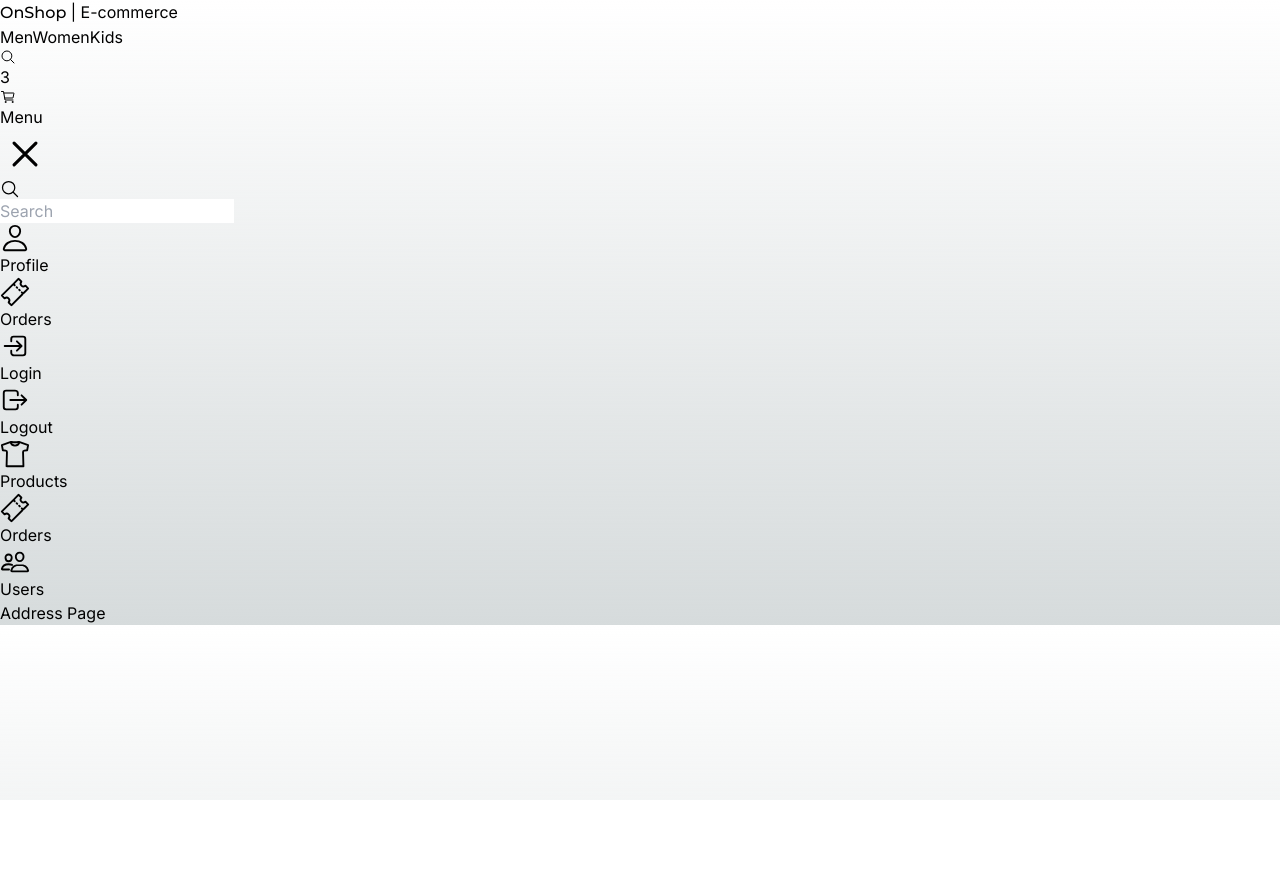
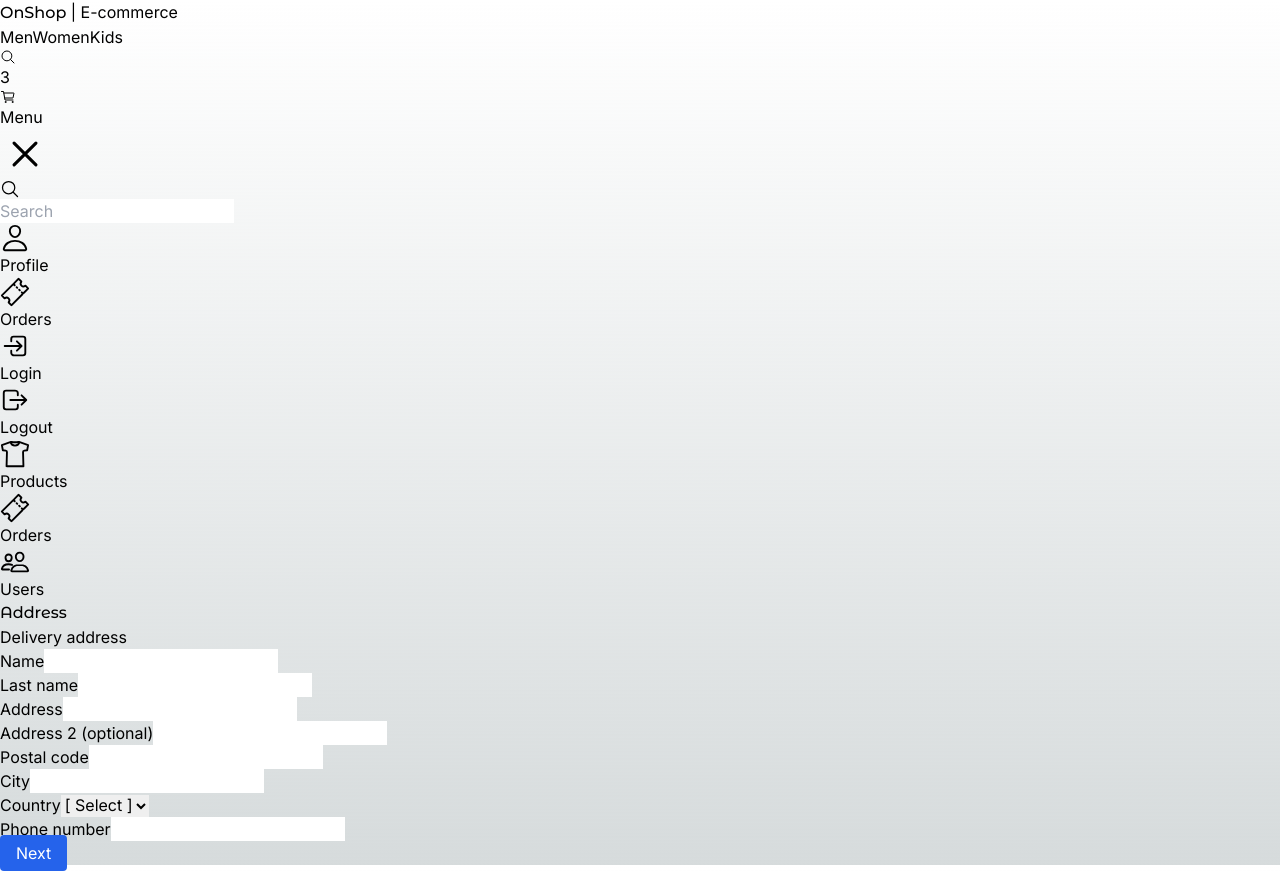
Before and after one commit to Ruli-AlSe/onshop-ecommerce-nextjs, a Next.js app: page /checkout/address in a window 1280 px wide. Before the commit the page ends 800 px from the top, so only its background shows below. Built offline with nearby package versions, Linux system fonts and the light colour scheme.

Commit message:
Emulate a basic structure of a form for delivery address

```diff
--- a/src/app/(shop)/checkout/address/page.tsx
+++ b/src/app/(shop)/checkout/address/page.tsx
@@ -1,7 +1,64 @@
+import Link from 'next/link';
+
+import { Title } from '@/components';
+
 export default function AddressPage() {
   return (
-    <div>
-      <h1>Address Page</h1>
+    <div className="flex flex-col sm:justify-center sm:items-center mb-72 px-10 sm:px-0">
+      <div className="w-full  xl:w-[1000px] flex flex-col justify-center text-left">
+        <Title title="Address" subtitle="Delivery address" />
+
+        <div className="grid grid-cols-1 gap-2 sm:gap-5 sm:grid-cols-2">
+          <div className="flex flex-col mb-2">
+            <span>Name</span>
+            <input type="text" className="p-2 border rounded-md bg-gray-200" />
+          </div>
+
+          <div className="flex flex-col mb-2">
+            <span>Last name</span>
+            <input type="text" className="p-2 border rounded-md bg-gray-200" />
+          </div>
+
+          <div className="flex flex-col mb-2">
+            <span>Address</span>
+            <input type="text" className="p-2 border rounded-md bg-gray-200" />
+          </div>
+
+          <div className="flex flex-col mb-2">
+            <span>Address 2 (optional)</span>
+            <input type="text" className="p-2 border rounded-md bg-gray-200" />
+          </div>
+
+          <div className="flex flex-col mb-2">
+            <span>Postal code</span>
+            <input type="text" className="p-2 border rounded-md bg-gray-200" />
+          </div>
+
+          <div className="flex flex-col mb-2">
+            <span>City</span>
+            <input type="text" className="p-2 border rounded-md bg-gray-200" />
+          </div>
+
+          <div className="flex flex-col mb-2">
+            <span>Country</span>
+            <select className="p-2 border rounded-md bg-gray-200">
+              <option value="">[ Select ]</option>
+              <option value="CRI">Mexico</option>
+            </select>
+          </div>
+
+          <div className="flex flex-col mb-2">
+            <span>Phone number</span>
+            <input type="text" className="p-2 border rounded-md bg-gray-200" />
+          </div>
+
+          <div className="flex flex-col mb-2 sm:mt-10">
+            <Link href="/checkout" className="btn-primary flex w-full sm:w-1/2 justify-center ">
+              Next
+            </Link>
+          </div>
+        </div>
+      </div>
     </div>
   );
 }
```
